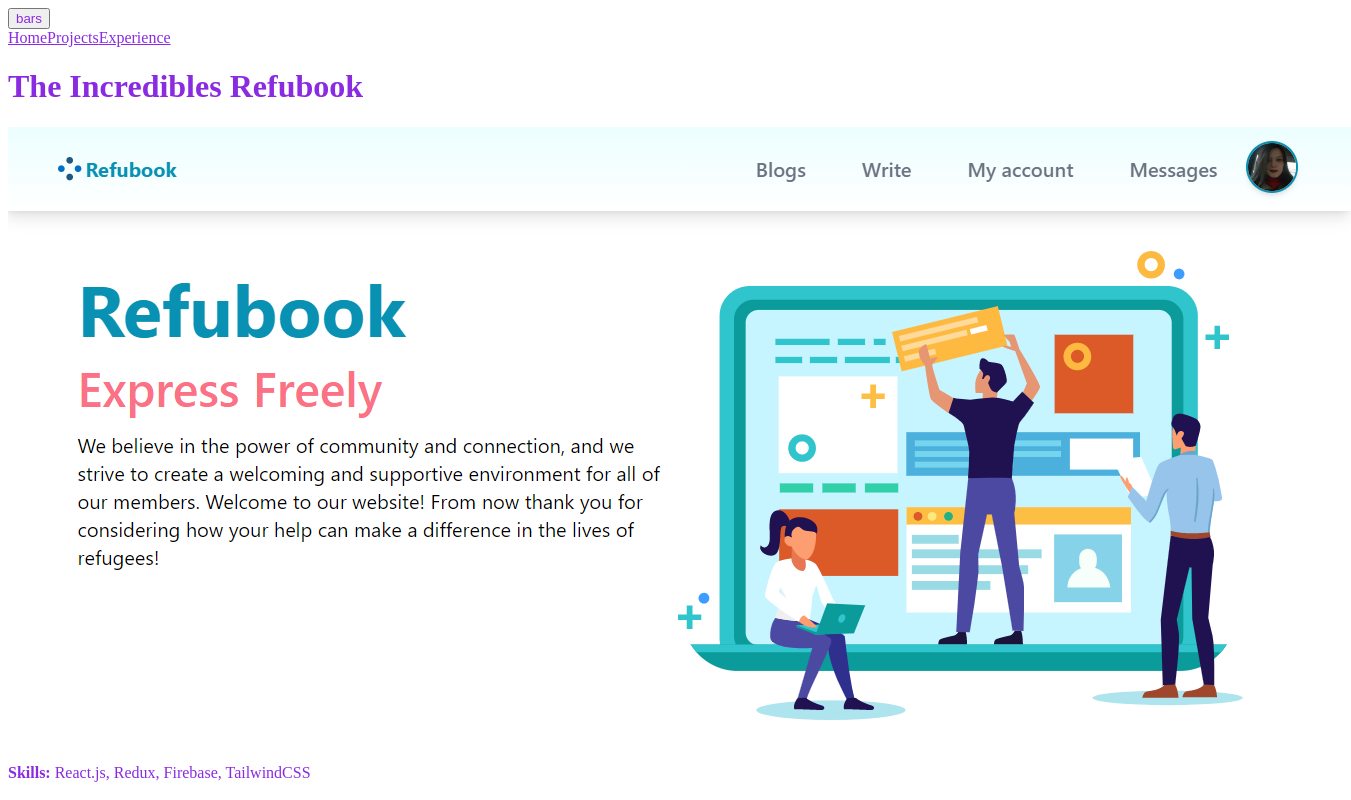
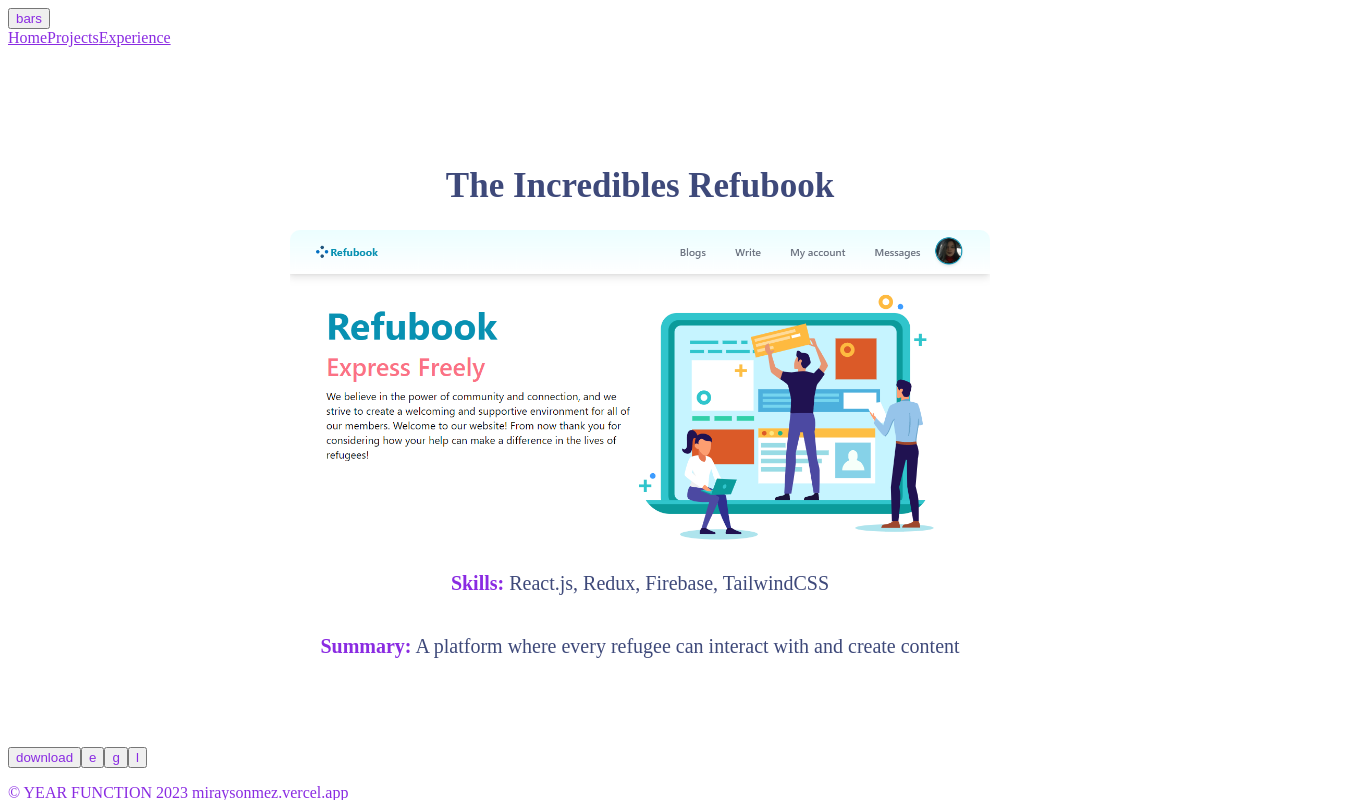
Before and after one commit to chiturca/portfolio, a React (Create React App) app: page /projects in a window 1280 px wide. Both pictures are taken after a click on the button "Website". Shown: the top 800 px of the page, 1351 px wide, since content can reach past the window. Built offline with nearby package versions, Linux system fonts and the light colour scheme.

Commit message:
Style: projectdisplay basics

```diff
--- a/src/containers/ProjectDisplay/index.jsx
+++ b/src/containers/ProjectDisplay/index.jsx
@@ -1,6 +1,7 @@
 import React from 'react';
 import { useParams } from 'react-router-dom';
 import { ProjectList } from '../../helpers/ProjectList';
+import './index.scss';
 
 function ProjectDisplay() {
   const { id } = useParams();
--- a/src/containers/ProjectDisplay/index.scss
+++ b/src/containers/ProjectDisplay/index.scss
@@ -0,0 +1,28 @@
+.project {
+    width: 100%;
+    height: calc(100vh - 100px);
+    display: flex;
+    justify-content: center;
+    align-items: center;
+    flex-direction: column;
+  }
+
+  .project h1 {
+    margin-top: 50px;
+    color: #3e497a;
+    font-size: 35px;
+  }
+  .project img {
+    width: 700px;
+    border-radius: 10px;
+  }
+
+  .project p {
+    font-size: 20px;
+    color: #3e497a;
+  }
+
+  .project svg {
+    font-size: 60px;
+    color: #3e497a;
+  }
```
